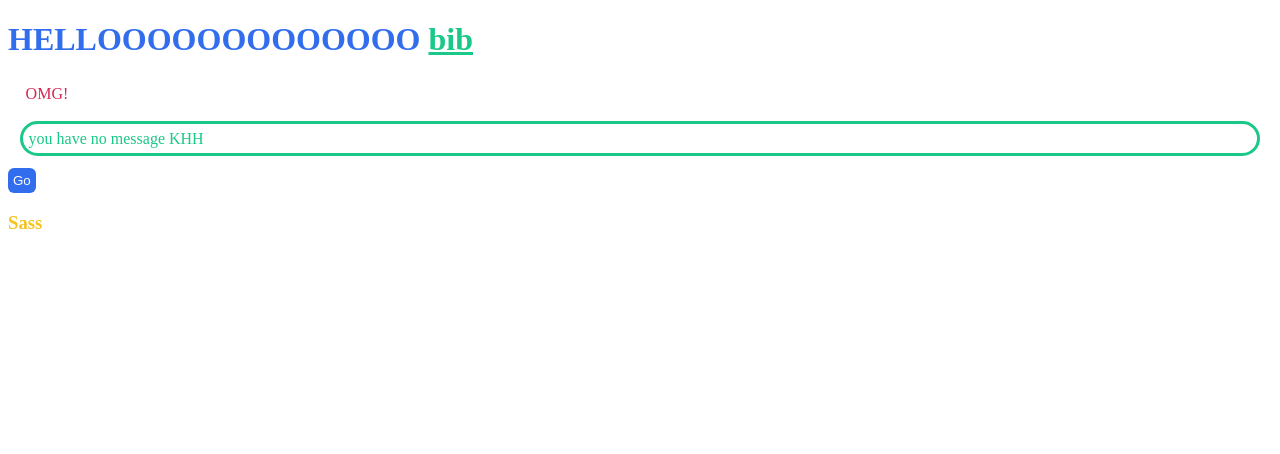
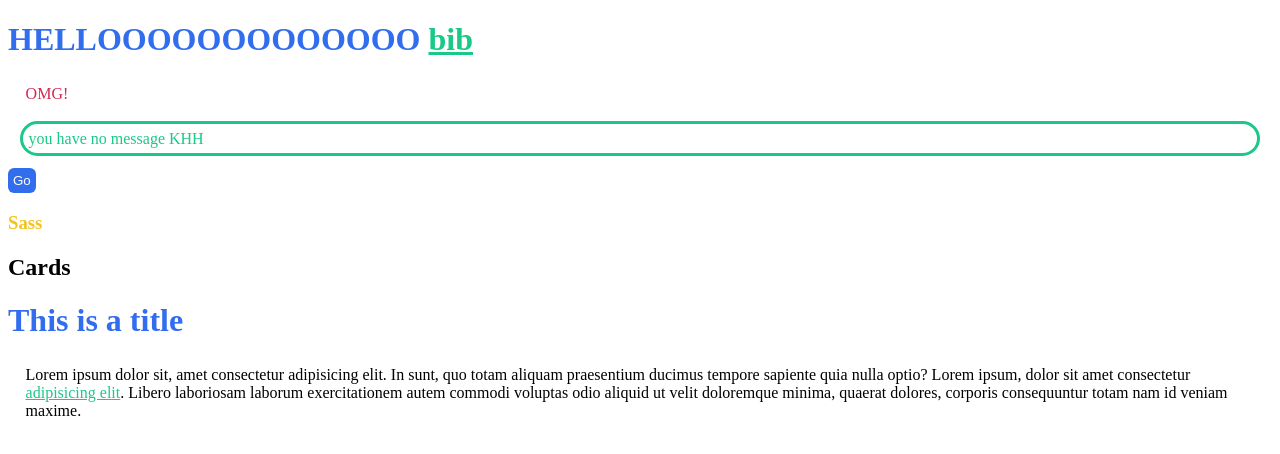
Before and after one commit to amirmahdimaleki/holiday-training, a website: page index.html in a window 1280 px wide. Drawn offline with Linux system fonts and the light colour scheme.

Commit message:
debug etc

```diff
--- /dev/null
+++ b/cssLib/components/_card.scss
@@ -0,0 +1,37 @@
+// use is used for importing a local module( or package idk!) and math is for using mathematics inside sass
+@use 'sass:math';
+
+.card{
+    display: block;
+    padding: $base-pdg;
+    border: $base-border-thickness $base-border-style #ddd;
+    border-radius: math.div($base-border-rad, 4);
+    box-shadow: $base-box-shadow;
+
+    .card-title{
+        font-size: $base-font-size;
+        padding-bottom: $base-pdg;
+        font-weight: bold;
+    }
+
+    .card-body{
+        font-size: $base-font-size;
+
+        a{
+            text-decoration: none;
+            color: $primary;
+        }
+
+        button{
+            border: $base-border-thickness $base-border-style;
+            border-radius: $base-border-rad;
+            color: $secondary;
+        }
+    }
+}
+
+
+// my using @debug we can see result of sth in console or terminal :
+
+// @debug "hello juju";
+// @debug  math.div($base-border-rad, 4);
--- a/index.html
+++ b/index.html
@@ -13,5 +13,14 @@
       <p class="notification"> you have no message KHH </p>
       <button type=""> Go </button>
       <h3 class="info"> Sass  </h3>
+
+
+      <h2>Cards</h2>
+      <div class="card">
+        <h1 class="card-title">This is a title</h1>
+        <p class="card-body">Lorem ipsum dolor sit, amet consectetur adipisicing elit. In sunt, quo totam aliquam praesentium ducimus tempore sapiente quia nulla optio? Lorem ipsum, dolor sit amet consectetur <a href="">adipisicing elit</a>. Libero laboriosam laborum exercitationem autem commodi voluptas odio aliquid ut velit doloremque minima, quaerat dolores, corporis consequuntur totam nam id veniam maxime.</p>
+      </div>
+
+
 </body>
 </html>
```
